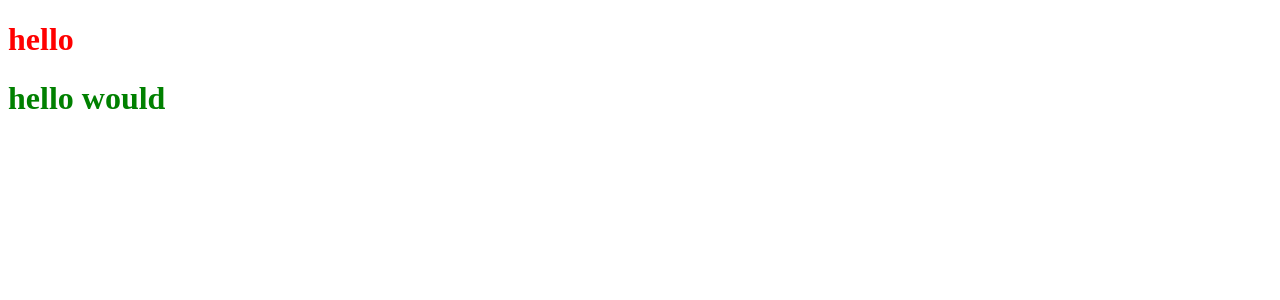
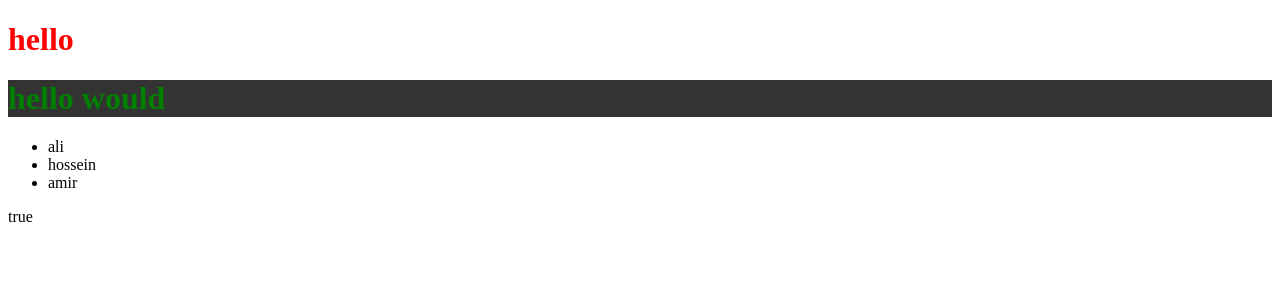
Before and after one commit to Amir-FF/exercise__react_JS, a React (Vite) app: page / in a window 1280 px wide. Shown: the top 300 px of the page. Built offline with nearby package versions, Linux system fonts and the light colour scheme.

Commit message:
using react with JSX

```diff
--- a/src/App.jsx
+++ b/src/App.jsx
@@ -1,25 +1,51 @@
-import React from "react";
+// import React from "react";
 import "./App.scss";
 
 const Header = () => {
-  return React.createElement(
-    "header",
-    null,
-    React.createElement("h1", null, "hello"),
+  return (
+    <header>
+      <h1>hello</h1>
+    </header>
   );
 };
 
 const App = () => {
-  return React.createElement(
-    React.Fragment,
-    null,
-    React.createElement(Header),
+  const listName = [
+    {
+      id: 0,
+      name: "ali",
+    },
 
-    React.createElement(
-      "div",
-      null,
-      React.createElement("h1", null, "hello would"),
-    ),
+    {
+      id: 1,
+      name: "hossein",
+    },
+
+    {
+      id: 2,
+      name: "amir",
+    },
+  ];
+
+  const bool = 0 < 1;
+
+  return (
+    <>
+      <Header />
+      <div className="bg-dark">
+        <h1>hello would</h1>
+      </div>
+
+      <ul>
+        {listName.map((name) => (
+          <li key={name.id}>{name.name}</li>
+        ))}
+      </ul>
+
+      {bool ? <p>true</p> : <p>false</p>}
+
+      {!bool}
+    </>
   );
 };
 
--- a/src/App.scss
+++ b/src/App.scss
@@ -5,3 +5,7 @@ header h1 {
 h1 {
   color: green;
 }
+
+.bg-dark {
+  background-color: #333;
+}
```
